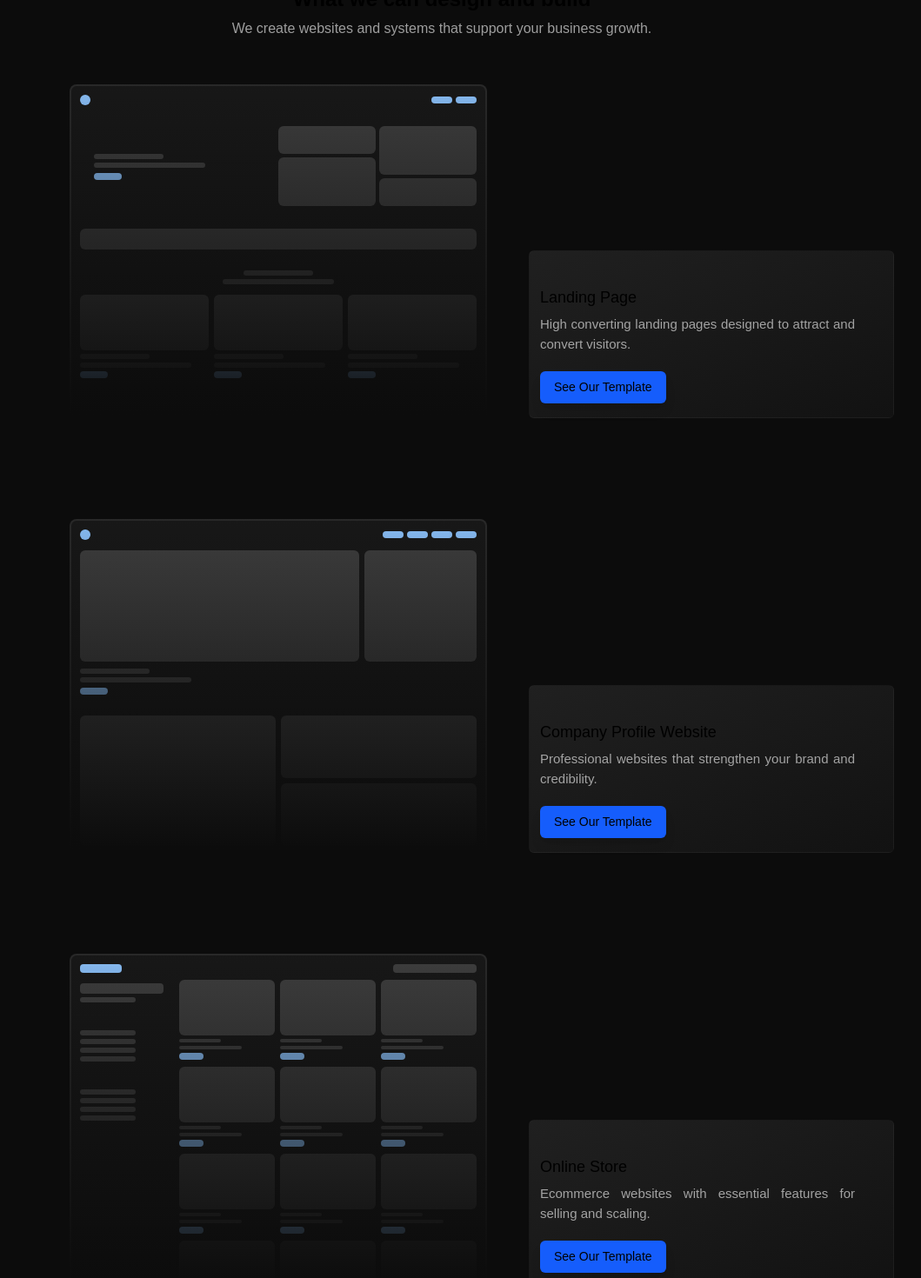
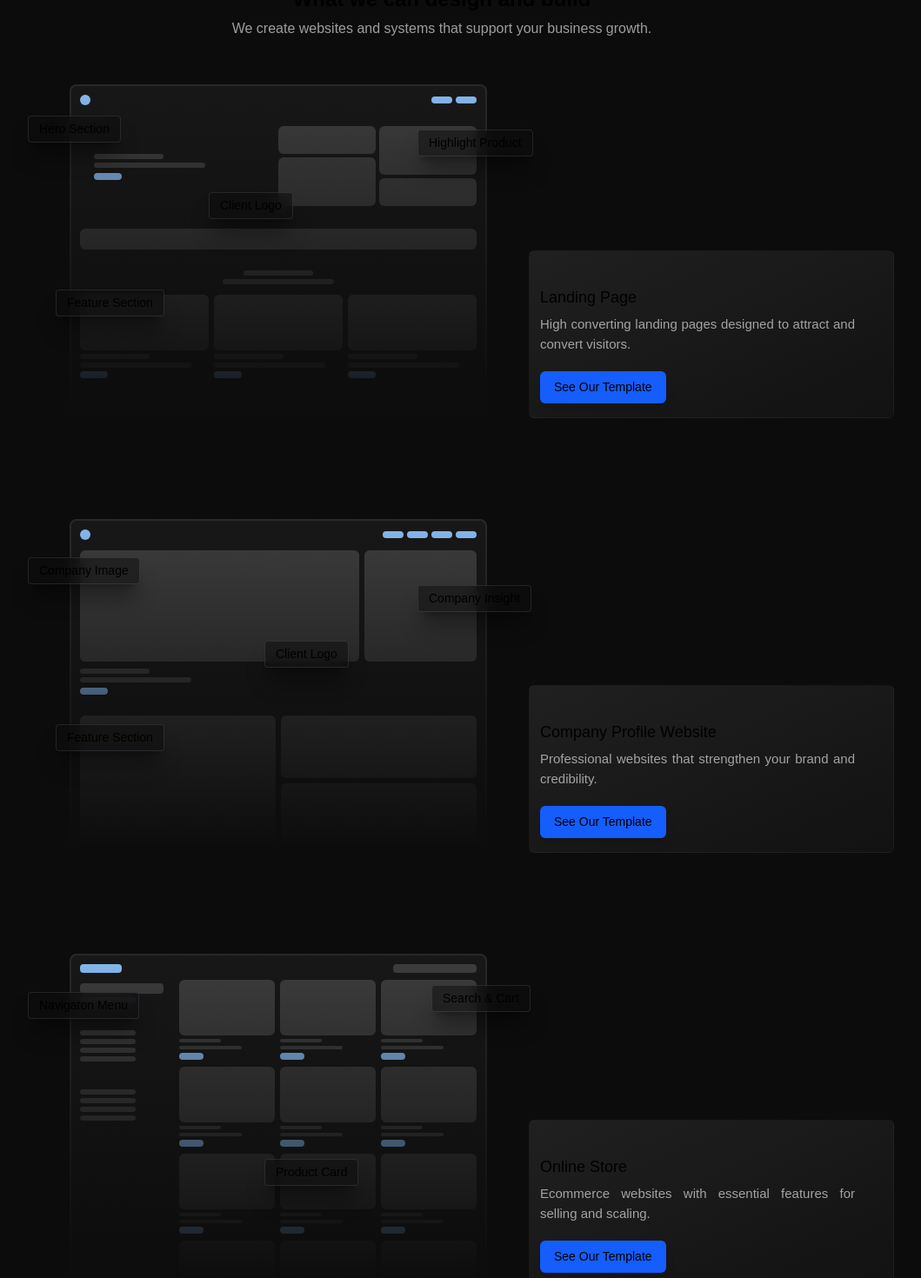
Before and after one commit to salman-setiawan/SAIA, a React (Vite) app: page / in a window 1280 px wide. Shown: the part 1700-3170 px from the top of the page at 87% size, without its empty margins (132-1191 px from the left). Built offline with nearby package versions, Linux system fonts and the light colour scheme; a web font is replaced by a local one.

Commit message:
adding id on wireframe

```diff
--- a/src/components/CardFeature.jsx
+++ b/src/components/CardFeature.jsx
@@ -8,6 +8,18 @@ const CardFeature = ({label, desc, index}) => {
       case 0: // Landing Page
         return (
           <div className="relative h-100 w-full rounded-md overflow-hidden">
+            <div className="hidden md:block absolute z-20 top-14 left-12 py-1 px-3 rounded bg-[#0c0c0c]/50 backdrop-blur border border-blue-200/12 shadow-xl shadow-black/40 text-[14px]">
+              Hero Section
+            </div>
+            <div className="hidden md:block absolute z-20 top-18 left-124 py-1 px-3 rounded bg-[#0c0c0c]/50 backdrop-blur border border-blue-200/12 shadow-xl shadow-black/40 text-[14px]">
+              Highlight Product
+            </div>
+            <div className="hidden md:block absolute z-20 top-36 left-64 py-1 px-3 rounded bg-[#0c0c0c]/50 backdrop-blur border border-blue-200/12 shadow-xl shadow-black/40 text-[14px]">
+              Client Logo
+            </div>
+            <div className="hidden md:block absolute z-20 top-64 left-20 py-1 px-3 rounded bg-[#0c0c0c]/50 backdrop-blur border border-blue-200/12 shadow-xl shadow-black/40 text-[14px]">
+              Feature Section
+            </div>
             <div className="absolute inset-0 z-10 bg-gradient-to-b from-transparent to-[#0c0c0c]"></div>
             <div className="absolute h-124 w-[480px] left-1 md:left-24 top-5 rounded-lg border-2 border-white/8 bg-[#181818] p-2.5 space-y-6">
               <div className="flex items-center justify-between">
@@ -65,6 +77,18 @@ const CardFeature = ({label, desc, index}) => {
       case 1: // Company Profile Website
         return (
           <div className="relative h-100 w-full rounded-md overflow-hidden">
+            <div className="hidden md:block absolute z-20 top-16 left-12 py-1 px-3 rounded bg-[#0c0c0c]/50 backdrop-blur border border-blue-200/12 shadow-xl shadow-black/40 text-[14px]">
+              Company Image
+            </div>
+            <div className="hidden md:block absolute z-20 top-24 left-124 py-1 px-3 rounded bg-[#0c0c0c]/50 backdrop-blur border border-blue-200/12 shadow-xl shadow-black/40 text-[14px]">
+              Company Insight
+            </div>
+            <div className="hidden md:block absolute z-20 top-40 left-80 py-1 px-3 rounded bg-[#0c0c0c]/50 backdrop-blur border border-blue-200/12 shadow-xl shadow-black/40 text-[14px]">
+              Client Logo
+            </div>
+            <div className="hidden md:block absolute z-20 top-64 left-20 py-1 px-3 rounded bg-[#0c0c0c]/50 backdrop-blur border border-blue-200/12 shadow-xl shadow-black/40 text-[14px]">
+              Feature Section
+            </div>
             <div className="absolute inset-0 z-10 bg-gradient-to-b from-transparent to-[#0c0c0c]"></div>
             <div className="absolute h-124 w-[480px] left-1 md:left-24 top-5 rounded-lg border-2 border-white/8 bg-[#181818] p-2.5 space-y-3">
               <div className="flex items-center justify-between">
@@ -104,6 +128,15 @@ const CardFeature = ({label, desc, index}) => {
       case 2: // Online Store
         return (
           <div className="relative h-100 w-full rounded-md overflow-hidden">
+            <div className="hidden md:block absolute z-20 top-16 left-12 py-1 px-3 rounded bg-[#0c0c0c]/50 backdrop-blur border border-blue-200/12 shadow-xl shadow-black/40 text-[14px]">
+              Navigaton Menu
+            </div>
+            <div className="hidden md:block absolute z-20 top-14 left-128 py-1 px-3 rounded bg-[#0c0c0c]/50 backdrop-blur border border-blue-200/12 shadow-xl shadow-black/40 text-[14px]">
+              Search & Cart
+            </div>
+            <div className="hidden md:block absolute z-20 top-64 left-80 py-1 px-3 rounded bg-[#0c0c0c]/50 backdrop-blur border border-blue-200/12 shadow-xl shadow-black/40 text-[14px]">
+              Product Card
+            </div>
             <div className="absolute inset-0 z-10 bg-gradient-to-b from-transparent to-[#0c0c0c]"></div>
             <div className="absolute h-124 w-[480px] left-1 md:left-24 top-5 rounded-lg border-2 border-white/8 bg-[#181818] p-2.5 space-y-2">
               <div className="flex items-center justify-between">
@@ -279,7 +312,7 @@ const CardFeature = ({label, desc, index}) => {
   return (
     <div className='relative w-full space-y-1'>
       {renderIllustration()}
-      <div className={`${cardSpecs} absolute bottom-0 right-1 w-[420px] z-10 flex flex-col gap-y-5 pt-10 pb-4`}>
+      <div className={`${cardSpecs} absolute bottom-0 right-1 w-[420px] z-50 flex flex-col gap-y-5 pt-10 pb-4`}>
         <div className="space-y-1.5">
           <div className={textHeading3}>{label}</div>
           <div className={`text-[14px] md:text-[15px] text-justify text-white/60 pr-8`}>{desc}</div>
```
